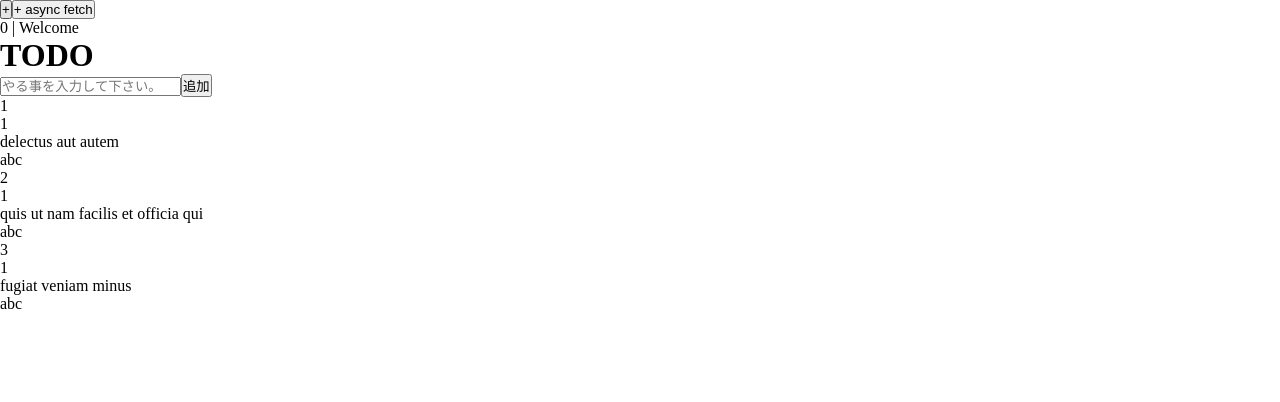
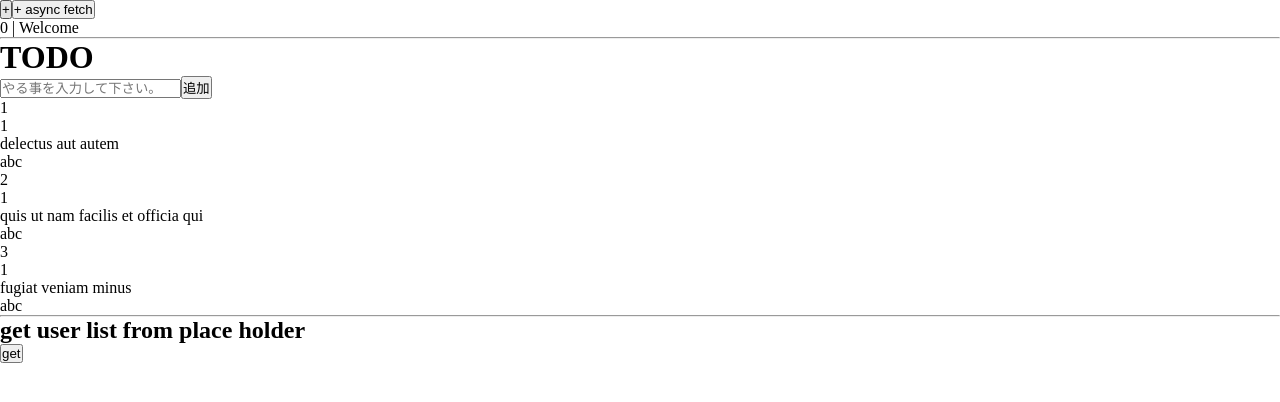
Before and after one commit to jini-labs-2/react-ts-practice, a React (Create React App) app: page / in a window 1280 px wide. Shown: the top 402 px of the page. Built offline with nearby package versions, Linux system fonts and the light colour scheme; the HTML template or start-up script is replaced by a standard one.

Commit message:
userslice, storeにuser追加

```diff
--- a/src/App.tsx
+++ b/src/App.tsx
@@ -3,13 +3,17 @@ import { Provider } from 'react-redux';
 import Todo from './pages/Todo';
 import store from './stores/store';
 import Counter from './pages/Counter';
+import User from './pages/User';
 
 function App() {
   return (
     <Provider store={store}>
       <div className='app'>
         <Counter />
+        <hr />
         <Todo />
+        <hr />
+        <User />
       </div>
     </Provider>
   );
--- /dev/null
+++ b/src/pages/User.tsx
@@ -0,0 +1,28 @@
+import React from 'react'
+import { useDispatch, useSelector } from 'react-redux'
+import { asyncFetchUserInfo } from '../stores/userSlice';
+import { AppDispatch, RootState } from '../stores/store';
+
+const User = () => {
+  const dispatch = useDispatch<AppDispatch>();
+  const userInfoList = useSelector((state: RootState) => state.user.userInfo)
+  return (
+    <div>
+      <h2>get user list from place holder</h2>
+      <button
+        onClick={() => {
+          dispatch(asyncFetchUserInfo())
+        }}
+      >get</button>
+      {userInfoList ? userInfoList.map((user) => {
+        return (
+          <div key={user.id}>
+            {user.name} | {user.email} | {user.address.city}
+          </div>
+        )
+      }) : '' }
+    </div>
+  )
+}
+
+export default User
--- a/src/stores/store.ts
+++ b/src/stores/store.ts
@@ -1,9 +1,11 @@
 import { configureStore } from "@reduxjs/toolkit";
 import counterSlice from "./counterSlice";
+import userSlice from "./userSlice";
 
 const store = configureStore({
   reducer: {
     counter: counterSlice.reducer,
+    user: userSlice.reducer
   }
 })
 
--- /dev/null
+++ b/src/stores/type.ts
@@ -0,0 +1,104 @@
+/* eslint-disable @typescript-eslint/no-unused-vars */
+export interface Certification {
+	name: string; // '情報処理技師1級'
+	certificator:string; // '韓国産業人力管理公団'
+	date: string; // '1996-07'
+}
+
+export interface BaseInfo {
+	infoDate: 'string'; // '2025-02-01T00:00:00Z'
+	birth: string; // '1972-08-05T00:00:00Z'
+	sex: string; //'male'
+	graduated: string; // '韓国　私立大学校 コンピュータ工学課
+	certification:Certification[];
+	nearStation: string; // '小田急線相模大野駅'
+}
+
+export interface SkillInfo {
+	category: string; // 'バックエンド'
+	skills: string[]; // ['Nodejs','Typescript','Javascript',]
+	department: string[]; // ['業務プロセスに基づいたシステムの要件分析',]
+}
+
+export interface AboutMe {
+	document: string | string[]; // '......', | [ '.abc','.bcd' ]
+}
+
+export type ProjectRole = 'PM' | 'SE' | 'PG';
+export type ProjectProcessCategory = '要件定義'|'基本設計'|'詳細設計'|'実装・単体'|'結合テスト'|'総合テスト'|'保守・運用';
+
+export interface Period {
+	start: string; // '2021-01-01T00:00:00Z'
+	end: string; // '2022-01-01T00:00:00Z'
+}
+
+export interface ProcessCategory {
+	name: ProjectProcessCategory;
+	ativation: boolean;
+}
+
+export interface CareerHistory {
+	period: Period;
+	role: ProjectRole;
+	teamMembers: number
+	projectMembers: number;
+	lang: string[]; // ['Javascript','Typescript']
+	database: string[]; // ['DynamoDB', 'Mysql']
+	osCloud: string[]; // ['aws','ecs']
+	frame: string[]; // ['Nodejs','Expressjs','Reactjs']
+	etc: string[]; // ['docker','Github','githubAction','slac']
+	proces: ProcessCategory[]; // [{name:'要件定義',activation: true} as ProcessCategory]
+}
+
+// 個人プロジェクト用
+export interface ProjectRef {
+	url: string;
+	screenShot: {
+    screenShotAlt: string;
+    filename: string;
+    url: string;
+  }
+}
+
+export interface MyProject {
+	period: Period,
+	lang: string[]; // ['Javascript',]
+	database: string[]; // ['json file']
+	osCloud: string[]; // ['XServer']
+	purpose: string | string[]; //
+	learnedSkill: string | string[];
+	comment: string | string[];
+  ref: ProjectRef;
+}
+
+export interface CareerInfo {
+  baseInfo: BaseInfo;
+  skills: SkillInfo;
+  aboutMe: AboutMe;
+  careerHist: CareerHistory;
+  myProject: MyProject;
+}
+
+export interface UserInfo {
+	"id": number;
+	"name": string;
+	"username": string;
+	"email": string;
+	"address": {
+		"street": string;
+		"suite": string;
+		"city": string;
+		"zipcode": string;
+		"geo": {
+			"lat": string;
+			"lng": string;
+		}
+	},
+	"phone": string;
+	"website": string;
+	"company": {
+		"name": string;
+		"catchPhrase": string;
+		"bs": string;
+	}
+}
--- /dev/null
+++ b/src/stores/userSlice.ts
@@ -0,0 +1,43 @@
+import { createAsyncThunk, createSlice } from "@reduxjs/toolkit";
+import { UserInfo } from "./type"
+
+const asyncFetchUserInfo = createAsyncThunk('userSlice/asyncFetchUserInfo', async() => {
+  const res = await fetch(
+    'https://jsonplaceholder.typicode.com/users/'
+  )
+  const data = await res.json();
+  return data;
+})
+
+export const userSlice = createSlice({
+  name: "userSlice",
+  initialState: {
+    userInfo: [] as UserInfo[],
+    status: 'init'
+  },
+  reducers: {
+    resset: (state, action) => {
+      console.log('-reset-', action);
+      state.userInfo = [] as UserInfo[];
+      state.status = 'reseted';
+    }
+  },
+  extraReducers: (builder) => {
+    builder.addCase(asyncFetchUserInfo.pending, (state, action) => {
+      console.log('--loading--', action);
+      state.status = 'Loading';
+    })
+    builder.addCase(asyncFetchUserInfo.fulfilled, (state, action) => {
+      console.log('--complete--', action);
+      state.userInfo = action.payload;
+      state.status = 'complete';
+    })
+    builder.addCase(asyncFetchUserInfo.rejected, (state, action) => {
+      console.log('--fail--', action);
+      state.status = 'fail';
+    })
+  }
+})
+
+export default userSlice;
+export { asyncFetchUserInfo }
```
